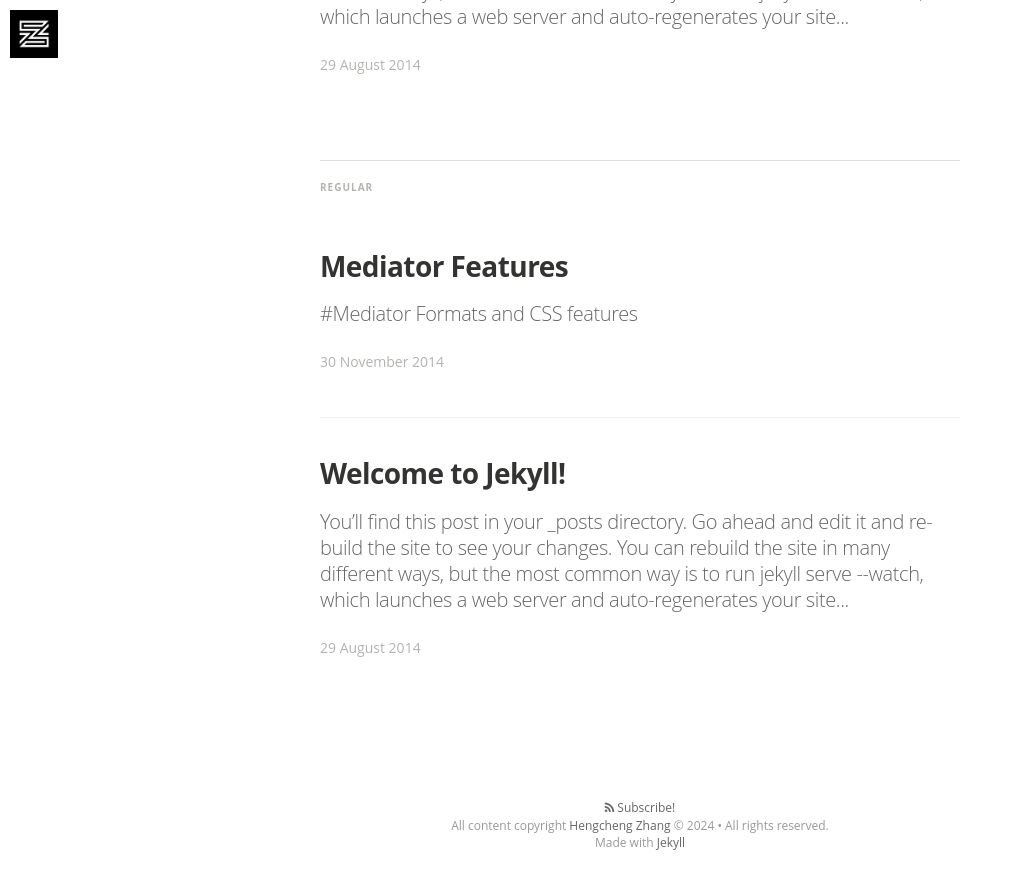
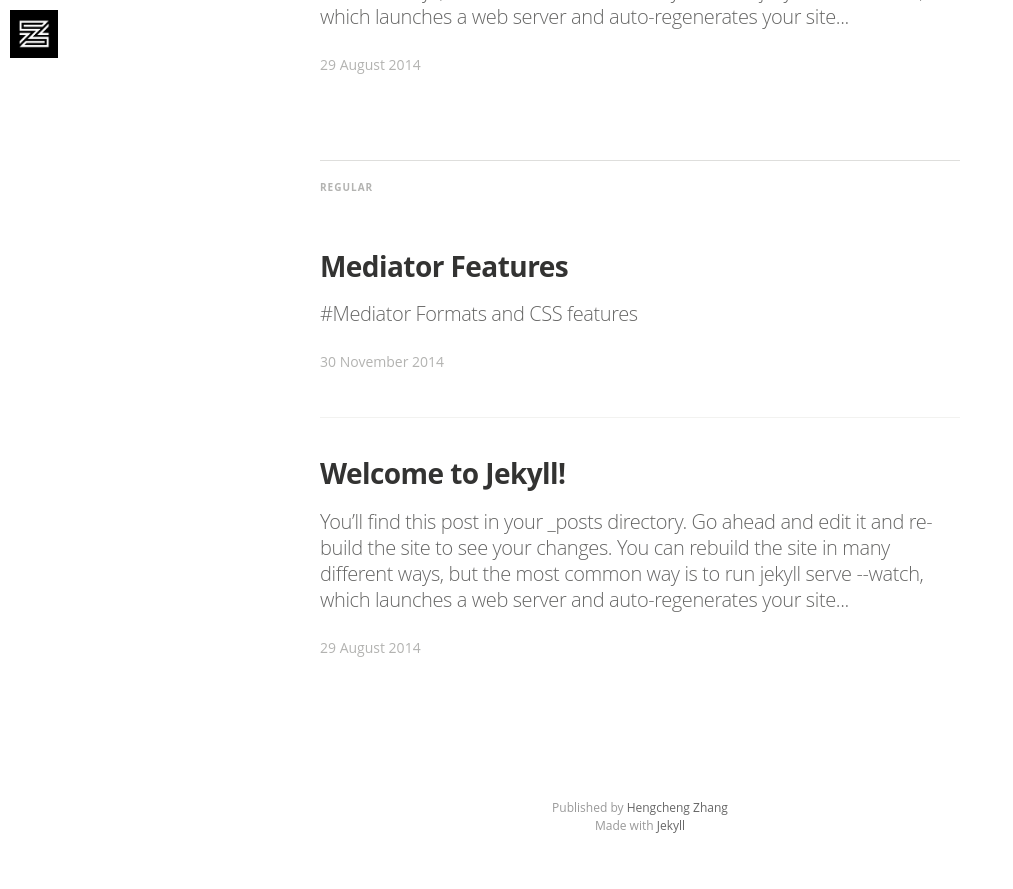
Before and after one commit to HengchengZhang/hengchengzhang.github.io, a Jekyll site: the page built from index.html, in a window 1280 px wide and 900 px high, scrolled down 1239 px. Shown: the top 889 px of the window, without its empty margins (0-1013 px from the left). Built offline with Jekyll 4.4.1, drawn with Linux system fonts in a browser that asks for light colours; nearby versions of some CDN libraries; some web fonts are replaced; the list of posts is cut into pages by our own code.

Commit message:
Modify navi

```diff
--- a/_includes/footer.html
+++ b/_includes/footer.html
@@ -1,11 +1,11 @@
 <!-- footer start -->
 
 <footer class="site-footer">
-  <a class="subscribe" href="{{ "/feed.xml" | prepend: site.baseurl }}"> <span class="tooltip"> <i class="fa fa-rss"></i> Subscribe!</span></a>
-    <div class="inner">
-         <section class="copyright">All content copyright <a href="mailto:{{ site.email}}">{{ site.name }}</a> &copy; {{ site.time | date: '%Y' }} &bull; All rights reserved.</section>
-         <section class="poweredby">Made with <a href="http://jekyllrb.com"> Jekyll</a></section>
-    </div>
+
+  <div class="inner">
+       <section class="copyright">Published by <a href="mailto:{{ site.email}}">{{ site.name }}</a></section>
+       <section class="poweredby">Made with <a href="http://jekyllrb.com"> Jekyll</a></section>
+  </div>
 </footer>
 
 <!-- footer end -->
```
